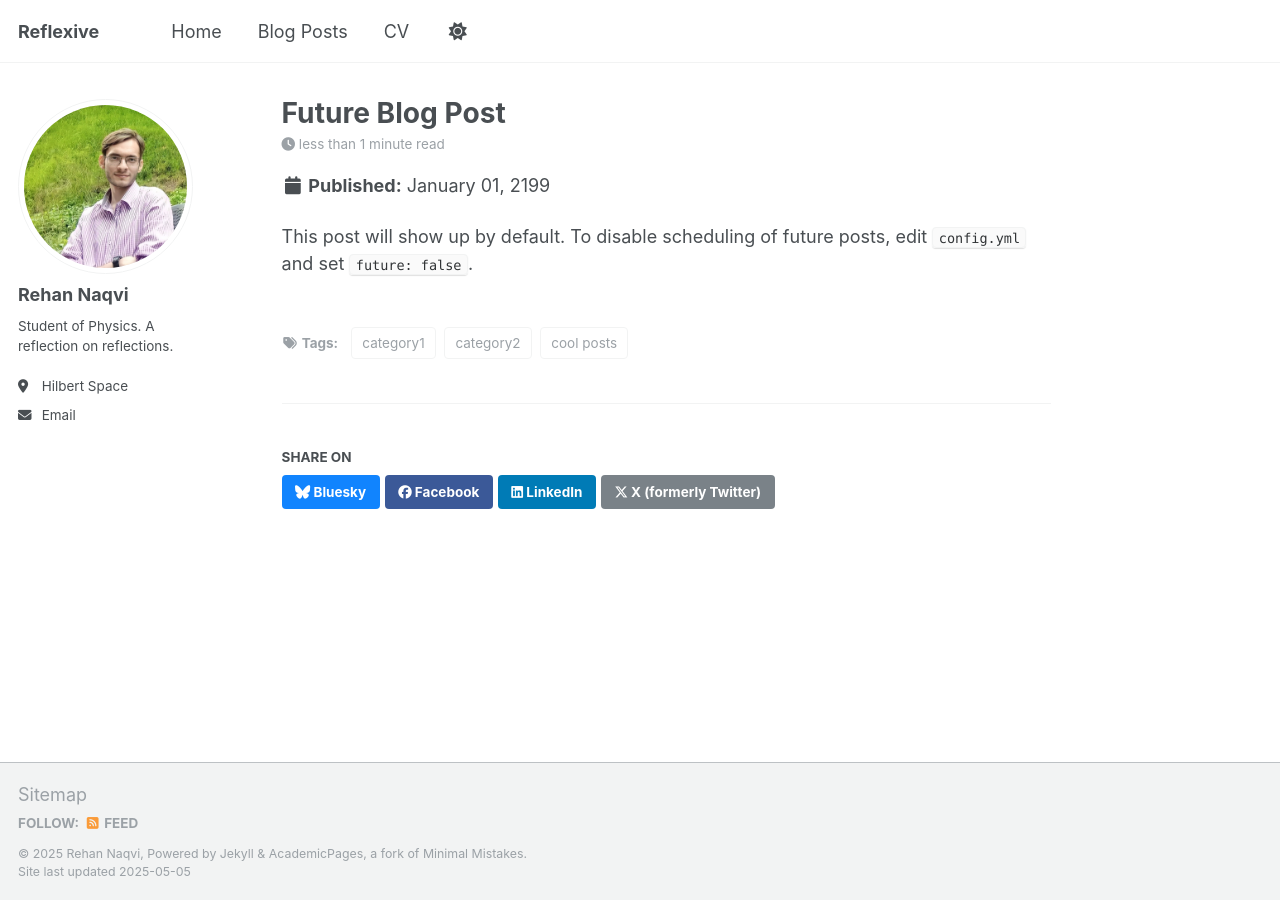
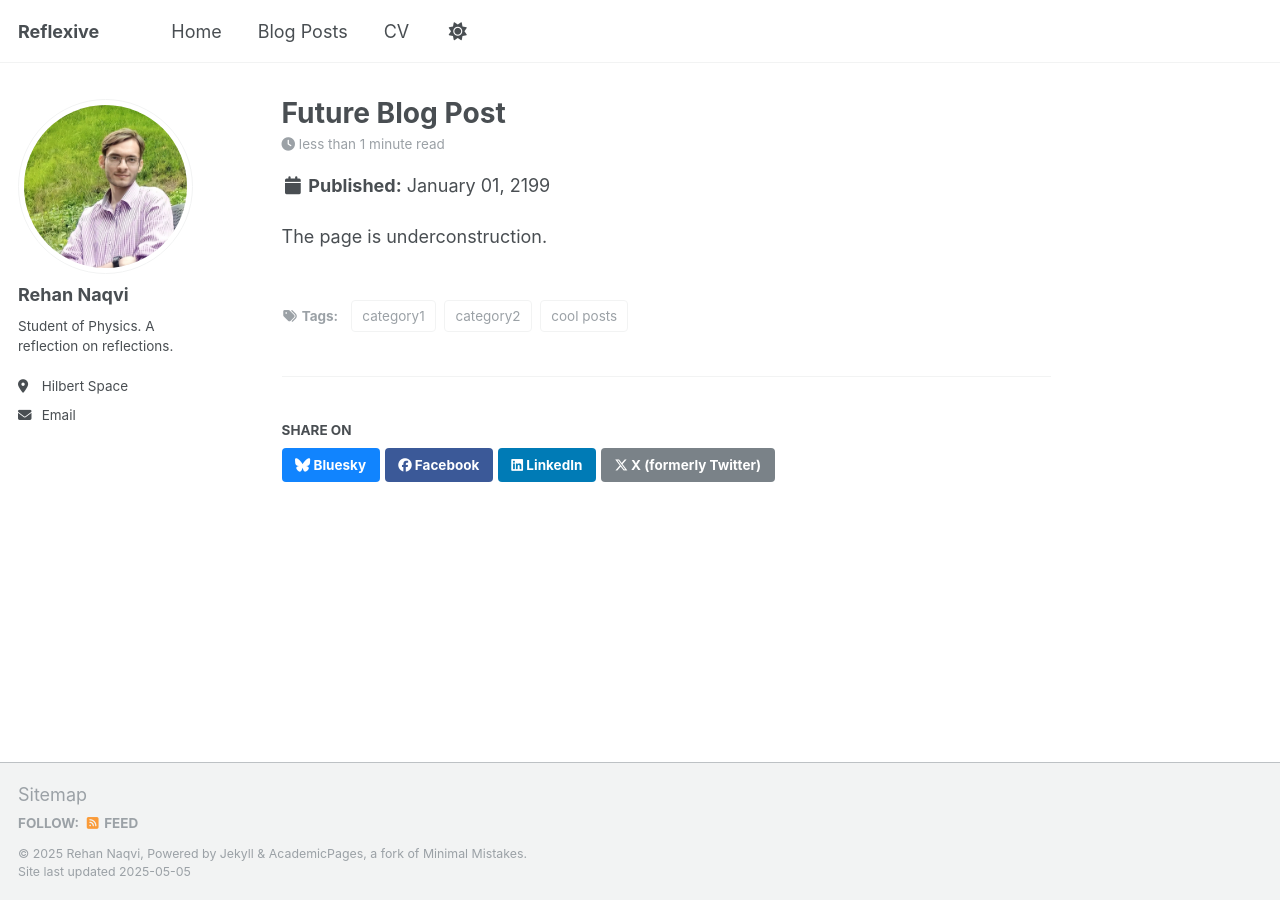
Before and after one commit to rayhannaqvi/rayhannaqvi.github.io, a Jekyll site: the page built from _posts/2199-01-01-future-post.md, in a window 1280 px wide. Built offline with Jekyll 4.4.1, drawn with Linux system fonts in a browser that asks for light colours.

Commit message:
Update 2199-01-01-future-post.md

```diff
--- a/_posts/2199-01-01-future-post.md
+++ b/_posts/2199-01-01-future-post.md
@@ -7,5 +7,4 @@
   - category1
   - category2
 ---
-
-This post will show up by default. To disable scheduling of future posts, edit `config.yml` and set `future: false`.
+The page is underconstruction.
```
